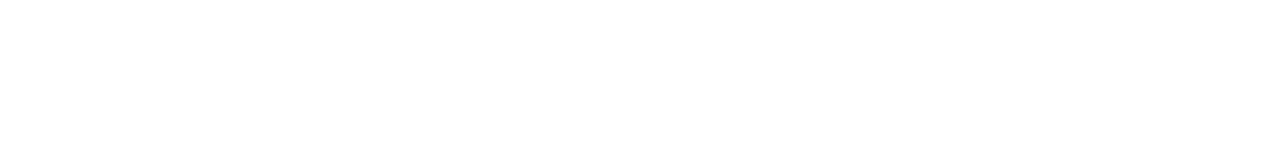
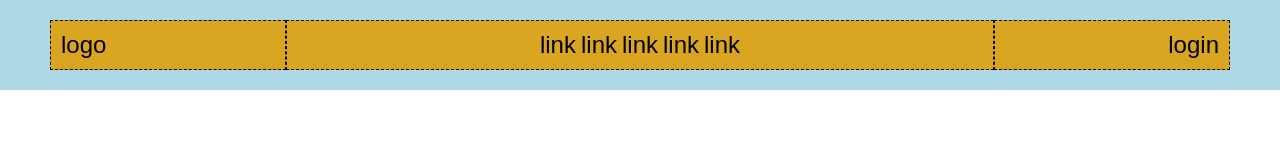
Before and after one commit to LucaCiani/htmlcss-struttura-discord, a plain HTML site: page index.html in a window 1280 px wide. Drawn offline with Linux system fonts and the light colour scheme.

Commit message:
add top header

```diff
--- a/css/style.css
+++ b/css/style.css
@@ -3,3 +3,57 @@
     padding: 0;
     box-sizing: border-box;
 }
+
+body{
+    font-family: Arial, Helvetica, sans-serif;
+    font-size: 1.5rem;
+}
+
+:root{
+    --top-header-bg-color: #add8e6;
+    --top-header-box-color: #daa520;
+    --bottom-header-bg-color: #00008b;
+    --bottom-header-box-color: #ee82ee;
+}
+
+.container{
+    margin: 0 auto;
+    padding: 0 10px;
+    max-width: 1200px;
+}
+
+.box-container{
+    display: flex;
+    padding: 20px 0;
+}
+
+.border{
+    border: 1px dashed black;
+}
+
+.top-header{
+    background-color: var(--top-header-bg-color);
+}
+
+.t-header-box-1{
+    width: 20%;
+    padding: 10px;
+    background-color: var(--top-header-box-color);
+}
+
+.t-header-box-2{
+    width: 60%;
+    padding: 10px;
+    background-color: var(--top-header-box-color);
+}
+
+ul{
+    list-style-type: none;
+    display: flex;
+    justify-content: center;
+    gap: 5px;
+}
+
+.login{
+    text-align: end;
+}
--- a/index.html
+++ b/index.html
@@ -3,13 +3,43 @@
 <head>
     <meta charset="UTF-8">
     <meta name="viewport" content="width=device-width, initial-scale=1.0">
-    <title>Cartella/repo</title>
+    <title>Struttura Discord</title>
     <link rel="stylesheet" href="css/style.css">
 </head>
 
 <body>
-    <header id="header"></header>
-    <main id="main"></main>
-    <footer id="footer"></footer>
+    <header id="site-header">
+        <div class="top-header">
+            <div class="container">
+                <div class="box-container">
+                    <div class="t-header-box-1 border">
+                        <span>logo</span>
+                    </div>
+                    <div class="t-header-box-2 border">
+                        <ul>
+                            <li>link</li>
+                            <li>link</li>
+                            <li>link</li>
+                            <li>link</li>
+                            <li>link</li>
+                        </ul>
+                    </div>
+                    <div class="t-header-box-1 border login">
+                        <span>login</span>
+                    </div>
+                </div>
+            </div>
+        </div>
+
+        <div class="bottom-header"></div>
+    </header>
+
+    <main id="site-content"></main>
+
+    <footer id="site-footer">
+        <div class="top-footer"></div>
+
+        <div class="bottom-footer"></div>
+    </footer>
 </body>
 </html>
```
